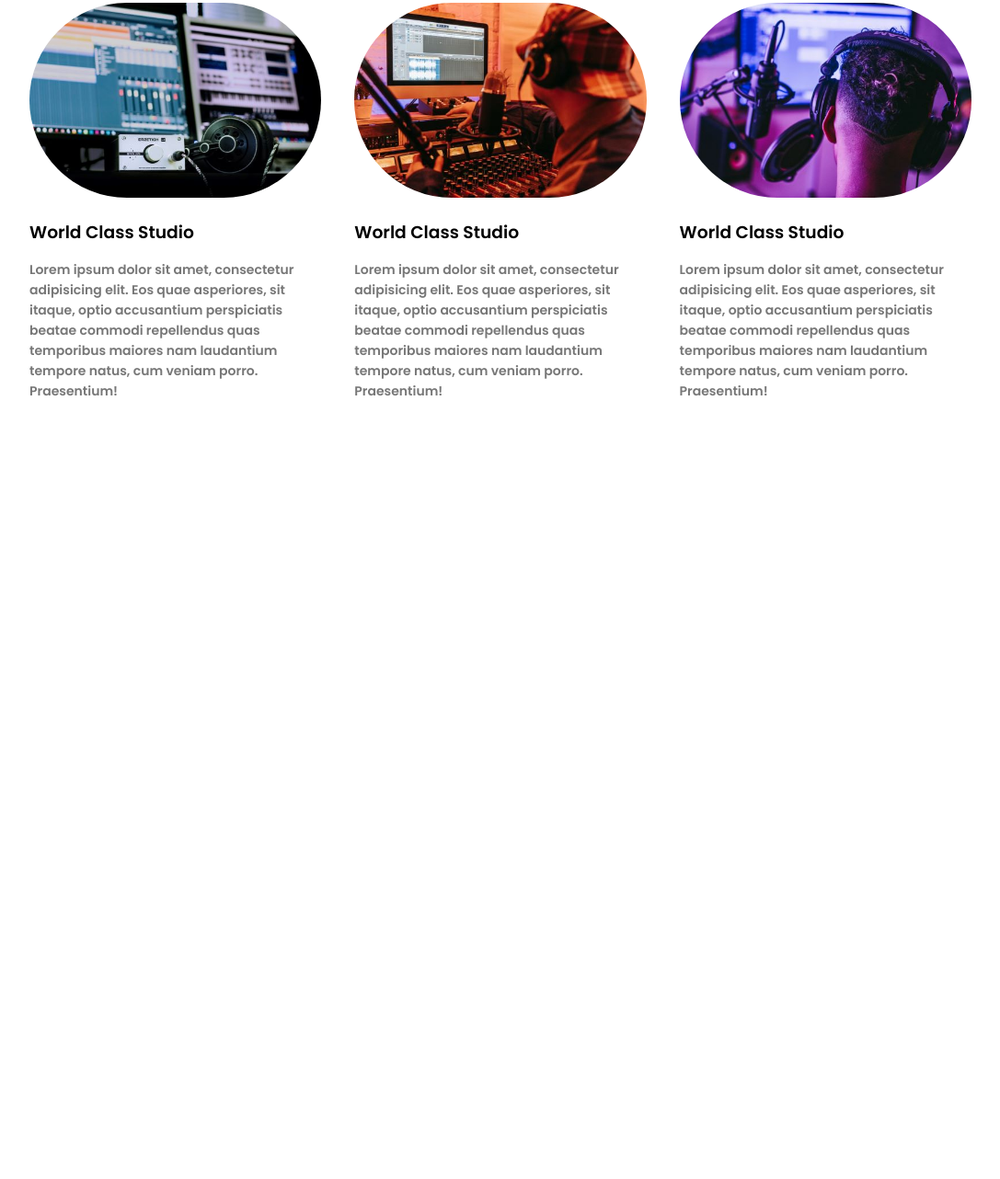
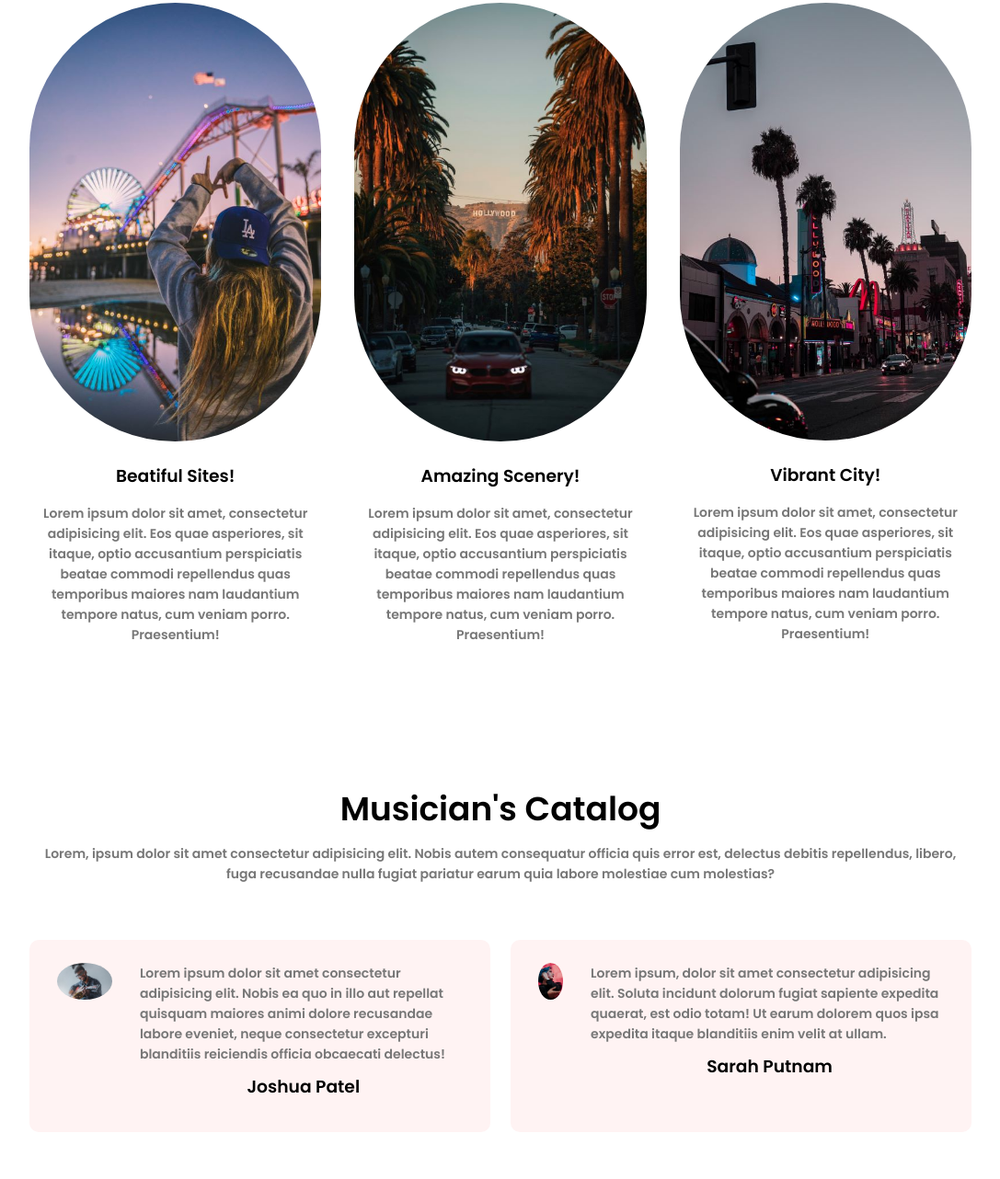
Before and after one commit to ralphbido89/Music-Studio, a plain HTML site: page index.html in a window 1280 px wide. Shown: the part 2350-3632 px from the top of the page at 92% size, without its empty margins (96-1183 px from the left). Before the commit the page ends 2837 px from the top, so only its background shows below. Drawn offline with Linux system fonts and the light colour scheme.

Commit message:
Add testimonials

```diff
--- a/index.html
+++ b/index.html
@@ -110,29 +110,63 @@
 
         <div class="row">
             <div class="facilities-col">
-                <img src="images/studio11.jpg" alt="">
-                <h3>World Class Studio</h3>
+                <img src="images/la1.jpg" alt="">
+                <h3>Beatiful Sites!</h3>
                 <p>Lorem ipsum dolor sit amet, consectetur adipisicing elit. Eos quae asperiores, sit itaque, optio accusantium perspiciatis
                     beatae commodi repellendus quas temporibus maiores nam laudantium tempore natus, cum veniam porro.
                     Praesentium!</p>
             </div>
 
             <div class="facilities-col">
-                <img src="images/studio12.jpg" alt="">
-                <h3>World Class Studio</h3>
+                <img src="images/la2.jpg" alt="">
+                <h3>Amazing Scenery!</h3>
                 <p>Lorem ipsum dolor sit amet, consectetur adipisicing elit. Eos quae asperiores, sit itaque, optio accusantium perspiciatis
                     beatae commodi repellendus quas temporibus maiores nam laudantium tempore natus, cum veniam porro.
                     Praesentium!</p>
             </div>
 
             <div class="facilities-col">
-                <img src="images/studio13.jpg" alt="">
-                <h3>World Class Studio</h3>
+                <img src="images/la3.jpg" alt="">
+                <h3>Vibrant City!</h3>
                 <p>Lorem ipsum dolor sit amet, consectetur adipisicing elit. Eos quae asperiores, sit itaque, optio accusantium perspiciatis
                     beatae commodi repellendus quas temporibus maiores nam laudantium tempore natus, cum veniam porro.
                     Praesentium!</p>
             </div>
         </div>
+    </section>
+
+    <section class="testimonials">
+        <h1>Musician's Catalog</h1>
+        <p>Lorem, ipsum dolor sit amet consectetur adipisicing elit. Nobis autem consequatur officia quis error est,
+             delectus debitis repellendus, libero, fuga recusandae nulla
+             fugiat pariatur earum quia labore molestiae cum molestias?</p>
+
+
+            <div class="row">
+                <div class="testimonial-col">
+                    <img src="images/band1.jpg" alt="">
+                    <div>
+                        <p>Lorem ipsum dolor sit amet consectetur adipisicing elit. Nobis ea
+                            quo in illo aut repellat quisquam maiores animi dolore
+                            recusandae labore eveniet, neque consectetur excepturi blanditiis
+                            reiciendis officia obcaecati delectus!</p>
+                        <h3>Joshua Patel</h3>
+                    </div>
+                </div>
+                <div class="testimonial-col">
+                    <img src="images/band2.jpg" alt="">
+                    <div>
+                        <p>Lorem ipsum, dolor sit amet consectetur adipisicing elit. Soluta incidunt dolorum fugiat sapiente expedita quaerat,
+                            est odio totam! Ut earum dolorem quos ipsa expedita itaque blanditiis
+                            enim velit at ullam.</p>
+                        <h3>Sarah Putnam</h3>
+                    </div>
+                </div>
+
+            </div>
+
+
+
     </section>
 
 
--- a/styles.css
+++ b/styles.css
@@ -270,7 +270,7 @@ h3 {
     flex-basis: 31%;
     border-radius: 10px;
     margin-bottom: 5%;
-    text-align: left;
+    text-align: center;
 }
 
 .facilities-col img {
@@ -285,5 +285,34 @@ h3 {
 .facilities-col h3 {
     margin-top: 16px;
     margin-bottom: 15px;
+    text-align: center;
+}
+
+.testimonials {
+    width: 80%;
+    margin: auto;
+    padding-top: 100px;
+    text-align: center;
+}
+
+.testimonial-col {
+    flex-basis: 44%;
+    border-radius: 10px;
+    margin-bottom: 5%;
     text-align: left;
+    background: #fff3f3;
+    padding: 25px;
+    cursor: pointer;
+    display: flex;
 }
+
+.testimonial-col img {
+    height: 40px;
+    margin-left: 5px;
+    margin-right: 30px;
+    border-radius: 50%;
+}
+
+.testimonial-col p {
+    padding: 0;
+}
```
Also changed, not shown: images/band1.jpg (added), images/band2.jpg (added), images/band3.jpg (added), images/la1.jpg (added), images/la2.jpg (added), images/la3.jpg (added).
